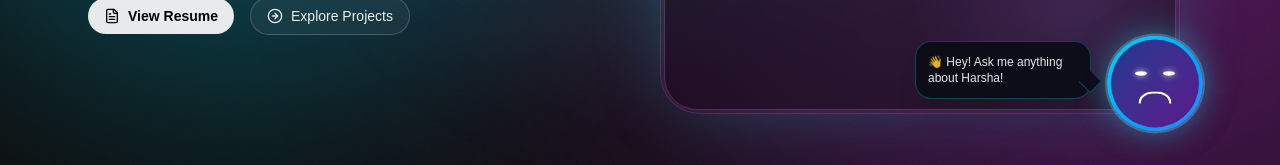
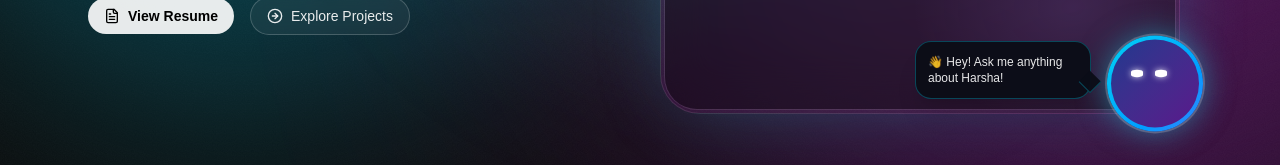
Before and after one commit to Harshabhi6129/Harsha_Portfolio, a Next.js app: page / in a window 1280 px wide. Shown: the part 602-767 px from the top of the page. Built offline with nearby package versions, Linux system fonts and the light colour scheme.

Commit message:
Create cute face with bigger vertical oval eyes, remove mouth

```diff
--- a/src/app/page.tsx
+++ b/src/app/page.tsx
@@ -572,18 +572,10 @@ Education:
                         <motion.div
                           animate={{ scaleY: [1, 0.1, 1] }}
                           transition={{ duration: 3, repeat: Infinity, repeatDelay: 2 }}
-                          className="absolute left-3 top-4 flex gap-4"
+                          className="absolute left-2 top-3 flex gap-3"
                         >
-                          <div className="h-3 w-3 rounded-full bg-white shadow-[0_0_10px_rgba(255,255,255,0.8)]" />
-                          <div className="h-3 w-3 rounded-full bg-white shadow-[0_0_10px_rgba(255,255,255,0.8)]" />
-                        </motion.div>
-                        {/* Mouth */}
-                        <motion.div
-                          animate={{ scaleX: [1, 1.2, 1] }}
-                          transition={{ duration: 2, repeat: Infinity, ease: "easeInOut" }}
-                          className="absolute bottom-3 left-1/2 h-3 w-7 -translate-x-1/2 overflow-hidden"
-                        >
-                          <div className="h-6 w-7 rounded-full border-2 border-white" />
+                          <div className="h-5 w-3 rounded-full bg-white shadow-[0_0_10px_rgba(255,255,255,0.8)]" />
+                          <div className="h-5 w-3 rounded-full bg-white shadow-[0_0_10px_rgba(255,255,255,0.8)]" />
                         </motion.div>
                       </div>
                     </div>
@@ -675,12 +667,9 @@ Education:
               <div className="flex h-12 w-12 items-center justify-center rounded-full bg-gradient-to-br from-cyan-400 to-blue-500">
                 <div className="flex h-10 w-10 items-center justify-center rounded-full bg-gradient-to-br from-blue-900 to-purple-900">
                   <div className="relative h-6 w-6">
-                    <div className="absolute left-1 top-1 flex gap-2">
-                      <div className="h-1.5 w-1.5 rounded-full bg-white" />
-                      <div className="h-1.5 w-1.5 rounded-full bg-white" />
-                    </div>
-                    <div className="absolute bottom-0.5 left-1/2 h-2 w-4 -translate-x-1/2 overflow-hidden">
-                      <div className="h-4 w-4 rounded-full border border-white" />
+                    <div className="absolute left-0.5 top-1 flex gap-2">
+                      <div className="h-3 w-1.5 rounded-full bg-white" />
+                      <div className="h-3 w-1.5 rounded-full bg-white" />
                     </div>
                   </div>
                 </div>
@@ -746,12 +735,9 @@ Education:
               <div className="flex h-12 w-12 flex-shrink-0 items-center justify-center rounded-full bg-gradient-to-br from-cyan-400 to-blue-500">
                 <div className="flex h-10 w-10 items-center justify-center rounded-full bg-gradient-to-br from-blue-900 to-purple-900">
                   <div className="relative h-6 w-6">
-                    <div className="absolute left-1 top-1 flex gap-2">
-                      <div className="h-1.5 w-1.5 rounded-full bg-white" />
-                      <div className="h-1.5 w-1.5 rounded-full bg-white" />
-                    </div>
-                    <div className="absolute bottom-0.5 left-1/2 h-2 w-4 -translate-x-1/2 overflow-hidden">
-                      <div className="h-4 w-4 rounded-full border border-white" />
+                    <div className="absolute left-0.5 top-1 flex gap-2">
+                      <div className="h-3 w-1.5 rounded-full bg-white" />
+                      <div className="h-3 w-1.5 rounded-full bg-white" />
                     </div>
                   </div>
                 </div>
```
